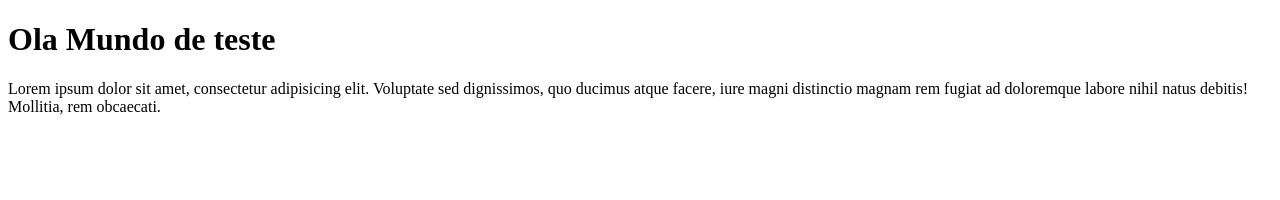
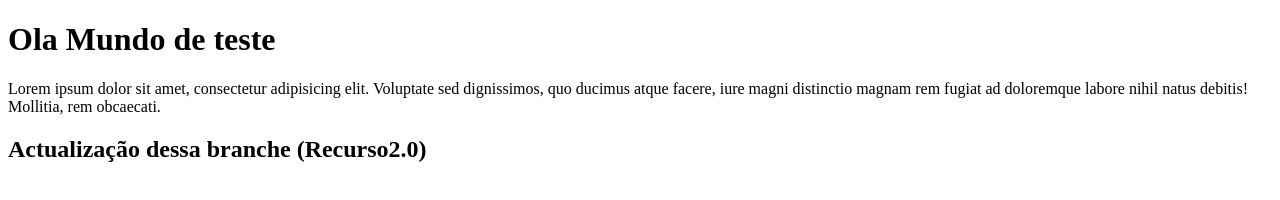
Before and after one commit to Adromane/Teste, a plain HTML site: page Index.html in a window 1280 px wide. Drawn offline with Linux system fonts and the light colour scheme.

Commit message:
Actualização nova branche nova

```diff
--- a/Index.html
+++ b/Index.html
@@ -9,5 +9,7 @@
 <body>
     <h1>Ola Mundo de teste</h1>
     <p>Lorem ipsum dolor sit amet, consectetur adipisicing elit. Voluptate sed dignissimos, quo ducimus atque facere, iure magni distinctio magnam rem fugiat ad doloremque labore nihil natus debitis! Mollitia, rem obcaecati.</p>
+
+    <h2>Actualização dessa branche (Recurso2.0)</h2>
 </body>
 </html>
```
